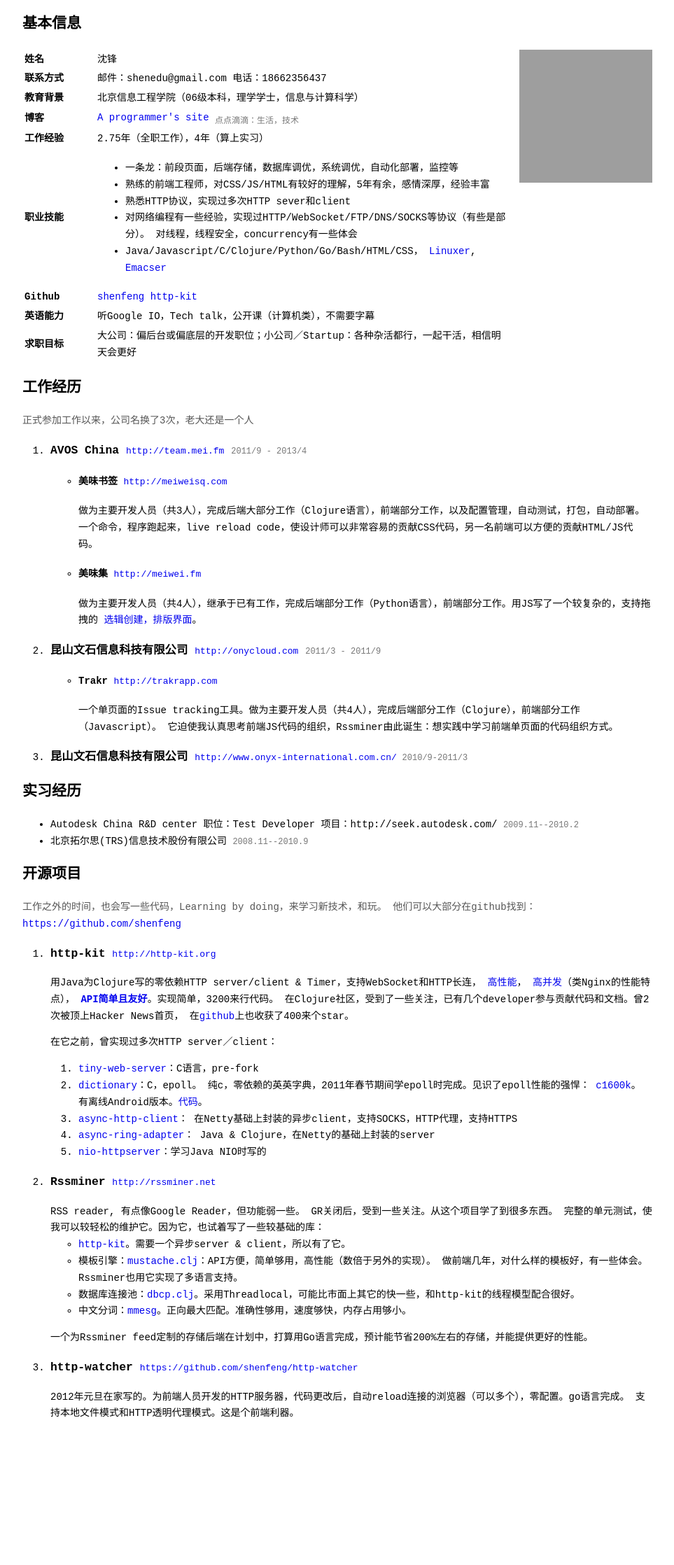
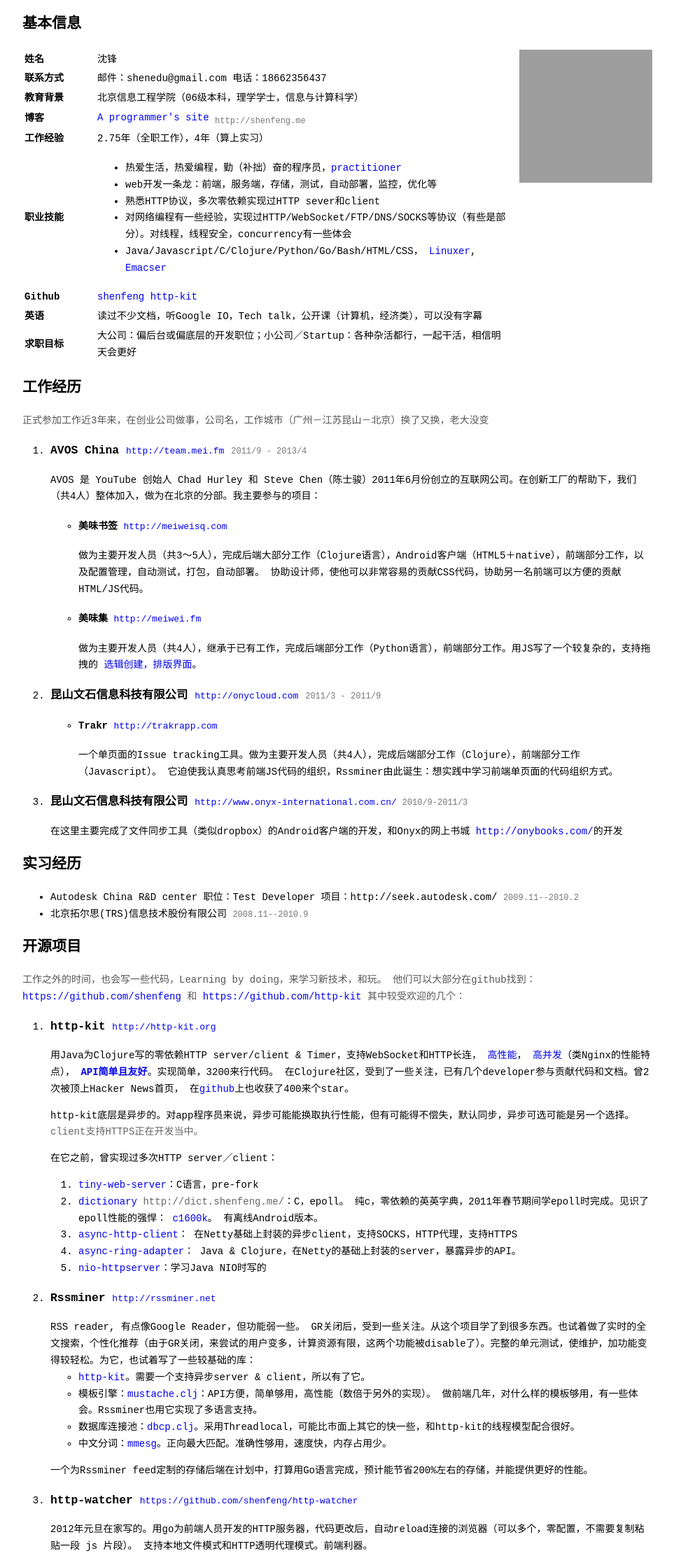
Before and after one commit to shenfeng/shenfeng.github.com, a Jekyll site: the page resume/index.html, which Jekyll copies as it is, in a window 1280 px wide. Shown: the whole page at 70% size, without its empty margins (158-1121 px from the left). Built offline with Jekyll 4.4.1, drawn with Linux system fonts in a browser that asks for light colours; before the commit the page ends 2046 px from its top, so only the background shows below that; grey boxes are pictures that could not be loaded.

Commit message:
tweak resume

```diff
--- a/resume/index.html
+++ b/resume/index.html
@@ -31,7 +31,7 @@
           <tr>
             <td>博客</td>
             <td>
-              <a href="http://shenfeng.me">A programmer's site <sub>点点滴滴：生活，技术</sub></a>
+              <a href="http://shenfeng.me">A programmer's site <sub> http://shenfeng.me </sub></a>
             </td>
           </tr>
 
@@ -43,14 +43,14 @@
             <td>职业技能</td>
             <td>
               <ul>
-                <li>一条龙：前段页面，后端存储，数据库调优，系统调优，自动化部署，监控等</li>
-                <li>熟练的前端工程师，对CSS/JS/HTML有较好的理解，5年有余，感情深厚，经验丰富</li>
-                <li>熟悉HTTP协议，实现过多次HTTP sever和client</li>
-                <li>对网络编程有一些经验，实现过HTTP/WebSocket/FTP/DNS/SOCKS等协议（有些是部分）。
-                  对线程，线程安全，concurrency有一些体会</li>
+                <li>热爱生活，热爱编程，勤（补拙）奋的程序员，<a href="https://github.com/shenfeng?tab=repositories">practitioner</a></li>
+                <li>web开发一条龙：前端，服务端，存储，测试，自动部署，监控，优化等</li>
+                <!-- <li>熟练的前端工程师，对JS/HTML/CSS/有较好的理解，5年有余，感情深厚，经验丰富</li> -->
+                <li>熟悉HTTP协议，多次零依赖实现过HTTP sever和client</li>
+                <li>对网络编程有一些经验，实现过HTTP/WebSocket/FTP/DNS/SOCKS等协议（有些是部分）。对线程，线程安全，concurrency有一些体会</li>
                 <li>Java/Javascript/C/Clojure/Python/Go/Bash/HTML/CSS，
                   <a href="https://github.com/shenfeng/dotfiles">Linuxer</a>,
-                  <a href="https://github.com/shenfeng/dotfiles/tree/master/emacs.d">Emacser</a></li>
+                  <a href="https://github.com/shenfeng/dotfiles/tree/master/emacs.d">Emacser</a>
               </ul>
             </td>
           </tr>
@@ -62,8 +62,8 @@
             </td>
           </tr>
           <tr>
-            <td>英语能力</td>
-            <td>听Google IO，Tech talk，公开课（计算机类），不需要字幕</td>
+            <td>英语</td>
+            <td>读过不少文档，听Google IO，Tech talk，公开课（计算机，经济类），可以没有字幕</td>
           </tr>
           <tr>
             <td>求职目标</td>
@@ -73,17 +73,18 @@
       </div>
       <div class="section work">
         <h2>工作经历</h2>
-        <p class="info">正式参加工作以来，公司名换了3次，老大还是一个人</p>
+        <p class="info">正式参加工作近3年来，在创业公司做事，公司名，工作城市（广州－江苏昆山－北京）换了又换，老大没变</p>
         <ol>
           <li>
             <h3>AVOS China  <a href="http://team.mei.fm">http://team.mei.fm</a>
               <span class="date">2011/9 - 2013/4</span></h3>
+            <p>AVOS 是 YouTube 创始人 Chad Hurley 和 Steve Chen（陈士骏）2011年6月份创立的互联网公司。在创新工厂的帮助下，我们（共4人）整体加入，做为在北京的分部。我主要参与的项目：</p>
             <ul>
               <li>
                 <h4>美味书签 <a href="http://meiweisq.com">http://meiweisq.com</a></h4>
                 <div class="detail">
-                  做为主要开发人员（共3人），完成后端大部分工作（Clojure语言），前端部分工作，以及配置管理，自动测试，打包，自动部署。
-                  一个命令，程序跑起来，live reload code，使设计师可以非常容易的贡献CSS代码，另一名前端可以方便的贡献HTML/JS代码。
+                  做为主要开发人员（共3～5人），完成后端大部分工作（Clojure语言），Android客户端（HTML5＋native），前端部分工作，以及配置管理，自动测试，打包，自动部署。
+                  协助设计师，使他可以非常容易的贡献CSS代码，协助另一名前端可以方便的贡献HTML/JS代码。
                 </div>
               </li>
               <li>
@@ -115,6 +116,7 @@
               </a>
               <span class="date">2010/9-2011/3</span>
             </h3>
+            <p>在这里主要完成了文件同步工具（类似dropbox）的Android客户端的开发，和Onyx的网上书城 <a href="http://onybooks.com/">http://onybooks.com/</a>的开发</p>
           </li>
         </ol>
       </div>
@@ -133,7 +135,8 @@
       <div class="section intern">
         <h2>开源项目</h2>
         <p class="info">工作之外的时间，也会写一些代码，Learning by doing，来学习新技术，和玩。
-          他们可以大部分在github找到：<a href="https://github.com/shenfeng">https://github.com/shenfeng</a></p>
+          他们可以大部分在github找到：
+          <a href="https://github.com/shenfeng">https://github.com/shenfeng</a> 和 <a href="https://github.com/http-kit/">https://github.com/http-kit</a> 其中较受欢迎的几个：</p>
         <ol>
           <li>
             <h3>http-kit  <a href="http://http-kit.org">http://http-kit.org</a>
@@ -145,16 +148,18 @@
               <b><a href="http://http-kit.org/server.html">API简单且友好</a></b>。实现简单，3200来行代码。
               在Clojure社区，受到了一些关注，已有几个developer参与贡献代码和文档。曾2次被顶上Hacker News首页，
               在<a href="https://github.com/http-kit/http-kit">github</a>上也收获了400来个star。
+              <p>http-kit底层是异步的。对app程序员来说，异步可能能换取执行性能，但有可能得不偿失，默认同步，异步可选可能是另一个选择。
+                <span class="dim">client支持HTTPS正在开发当中。</span></p>
               <p>在它之前，曾实现过多次HTTP server／client：</p>
               <ol>
                 <li>
                   <a href="https://github.com/shenfeng/tiny-web-server">tiny-web-server</a>：C语言，pre-fork
                 </li>
                 <li>
-                  <a href="http://dict.shenfeng.me/">dictionary</a>：C，epoll。
+                  <a href="http://dict.shenfeng.me/">dictionary <span class="dim">http://dict.shenfeng.me/</span></a>：C，epoll。
                   纯c，零依赖的英英字典，2011年春节期间学epoll时完成。见识了epoll性能的强悍：
                   <a href="http://shenfeng.me/how-far-epoll-can-push-concurrent-socket-connection.html">c1600k</a>。
-                  有离线Android版本。<a href="https://github.com/shenfeng/dictionary">代码</a>。
+                  有离线Android版本。
                 </li>
                 <li>
                   <a href="https://github.com/shenfeng/async-http-client">async-http-client</a>：
@@ -162,7 +167,7 @@
                 </li>
                 <li>
                   <a href="https://github.com/shenfeng/async-ring-adapter">async-ring-adapter</a>：
-                  Java & Clojure，在Netty的基础上封装的server
+                  Java & Clojure，在Netty的基础上封装的server，暴露异步的API。
                 </li>
                 <li>
                   <a href="https://github.com/shenfeng/nio-httpserver">nio-httpserver</a>：学习Java NIO时写的
@@ -173,21 +178,20 @@
           <li>
             <h3>Rssminer <a href="http://rssminer.net">http://rssminer.net</a></h3>
             <div class="detail">
-              RSS reader, 有点像Google Reader，但功能弱一些。 GR关闭后，受到一些关注。从这个项目学了到很多东西。
-              完整的单元测试，使我可以较轻松的维护它。因为它，也试着写了一些较基础的库：
+              RSS reader, 有点像Google Reader，但功能弱一些。 GR关闭后，受到一些关注。从这个项目学了到很多东西。也试着做了实时的全文搜索，个性化推荐（由于GR关闭，来尝试的用户变多，计算资源有限，这两个功能被disable了）。完整的单元测试，使维护，加功能变得较轻松。为它，也试着写了一些较基础的库：
               <ul>
                 <li>
-                  <a href="https://github.com/http-kit/http-kit">http-kit</a>。需要一个异步server & client，所以有了它。
+                  <a href="https://github.com/http-kit/http-kit">http-kit</a>。需要一个支持异步server & client，所以有了它。
                 </li>
                 <li>
                   模板引擎：<a href="https://github.com/shenfeng/mustache.clj">mustache.clj</a>：API方便，简单够用，高性能（数倍于另外的实现）。
-                  做前端几年，对什么样的模板好，有一些体会。Rssminer也用它实现了多语言支持。
+                  做前端几年，对什么样的模板够用，有一些体会。Rssminer也用它实现了多语言支持。
                 </li>
                 <li>
                   数据库连接池：<a href="https://github.com/http-kit/dbcp.clj">dbcp.clj</a>。采用Threadlocal，可能比市面上其它的快一些，和http-kit的线程模型配合很好。
                 </li>
                 <li>
-                  中文分词：<a href="https://github.com/shenfeng/mmseg">mmesg</a>。正向最大匹配。准确性够用，速度够快，内存占用够小。
+                  中文分词：<a href="https://github.com/shenfeng/mmseg">mmesg</a>。正向最大匹配。准确性够用，速度快，内存占用少。
                 </li>
               </ul>
 
@@ -197,8 +201,8 @@
           <li>
             <h3>http-watcher <a href="https://github.com/shenfeng/http-watcher">https://github.com/shenfeng/http-watcher</a></h3>
             <div class="detail">
-              2012年元旦在家写的。为前端人员开发的HTTP服务器，代码更改后，自动reload连接的浏览器（可以多个），零配置。go语言完成。
-              支持本地文件模式和HTTP透明代理模式。这是个前端利器。
+              2012年元旦在家写的。用go为前端人员开发的HTTP服务器，代码更改后，自动reload连接的浏览器（可以多个，零配置，不需要复制粘贴一段 js 片段）。
+              支持本地文件模式和HTTP透明代理模式。前端利器。
             </div>
           </li>
         </ol>
--- a/resume/style.css
+++ b/resume/style.css
@@ -48,3 +48,7 @@
 #info {
     width: 700px;
 }
+
+.dim {
+    color: #666;
+}
```
